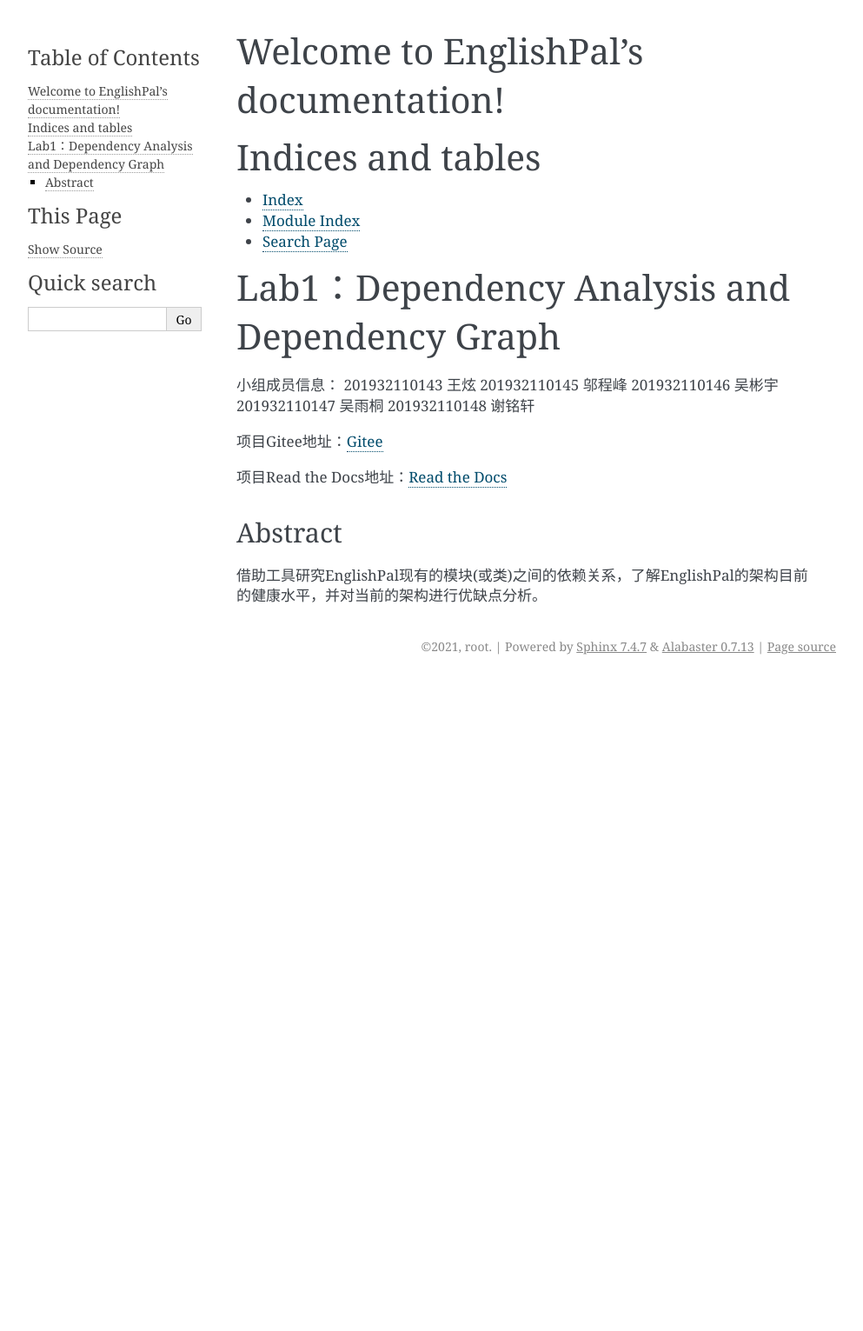
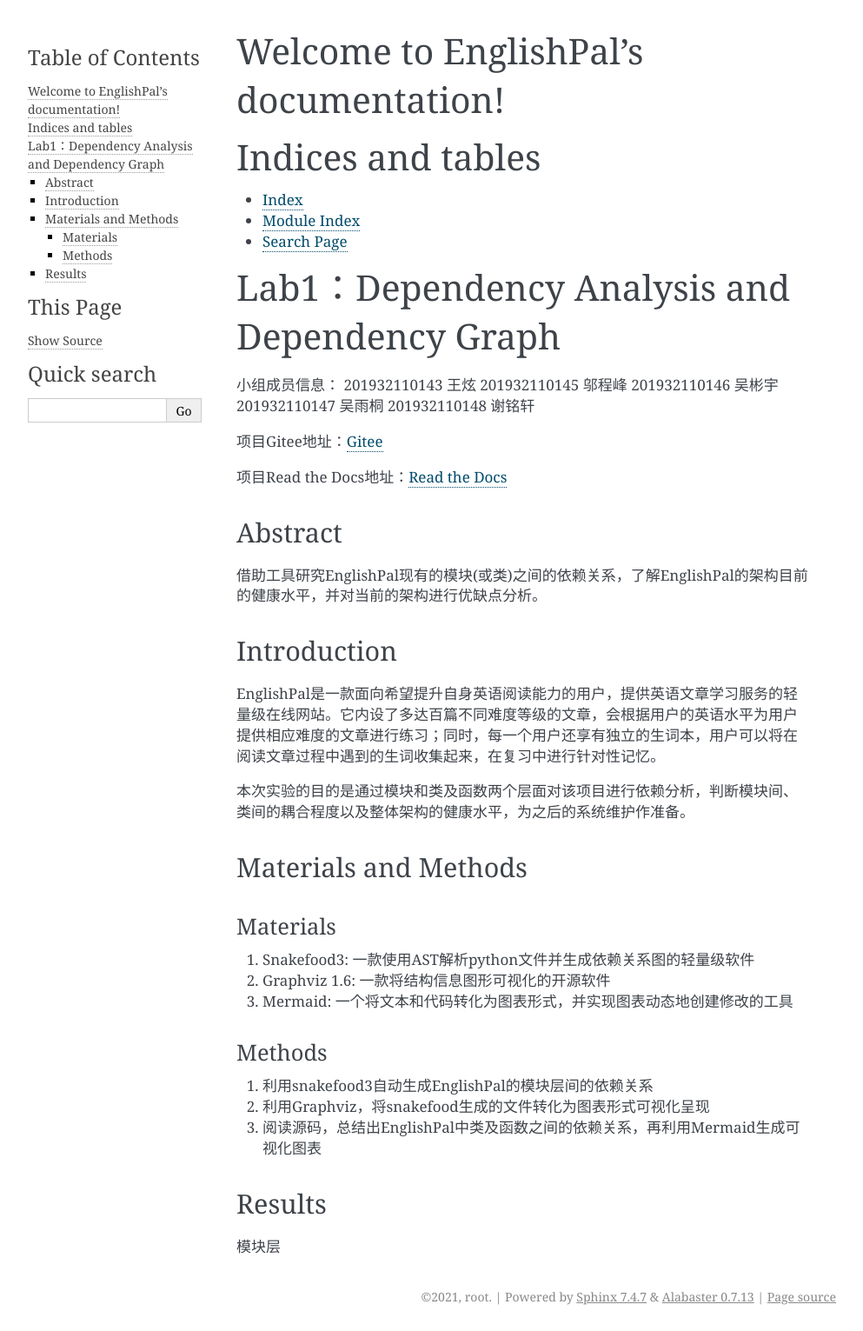
Before and after one commit to Steven-Yutong/EnglishPal, a Sphinx documentation site: the page built from docs/source/index.rst, in a window 1280 px wide. Shown: the whole page at 87% size, without its empty margins (148-1141 px from the left). Built offline with Sphinx 7.4.7, drawn with Linux system fonts in a browser that asks for light colours; before the commit the page ends 900 px from its top, so only the background shows below that.

Commit message:
Update index.rst

```diff
--- a/docs/source/index.rst
+++ b/docs/source/index.rst
@@ -33,3 +33,33 @@
 --------
 
 借助工具研究EnglishPal现有的模块(或类)之间的依赖关系，了解EnglishPal的架构目前的健康水平，并对当前的架构进行优缺点分析。
+
+Introduction
+------------
+
+EnglishPal是一款面向希望提升自身英语阅读能力的用户，提供英语文章学习服务的轻量级在线网站。它内设了多达百篇不同难度等级的文章，会根据用户的英语水平为用户提供相应难度的文章进行练习；同时，每一个用户还享有独立的生词本，用户可以将在阅读文章过程中遇到的生词收集起来，在复习中进行针对性记忆。
+
+本次实验的目的是通过模块和类及函数两个层面对该项目进行依赖分析，判断模块间、类间的耦合程度以及整体架构的健康水平，为之后的系统维护作准备。
+
+Materials and Methods
+---------------------
+
+Materials
+~~~~~~~~~
+
+1. Snakefood3: 一款使用AST解析python文件并生成依赖关系图的轻量级软件
+2. Graphviz 1.6: 一款将结构信息图形可视化的开源软件
+3. Mermaid:
+   一个将文本和代码转化为图表形式，并实现图表动态地创建修改的工具
+
+Methods
+~~~~~~~
+
+1. 利用snakefood3自动生成EnglishPal的模块层间的依赖关系
+2. 利用Graphviz，将snakefood生成的文件转化为图表形式可视化呈现
+3. 阅读源码，总结出EnglishPal中类及函数之间的依赖关系，再利用Mermaid生成可视化图表
+
+Results
+-------
+
+模块层
```
